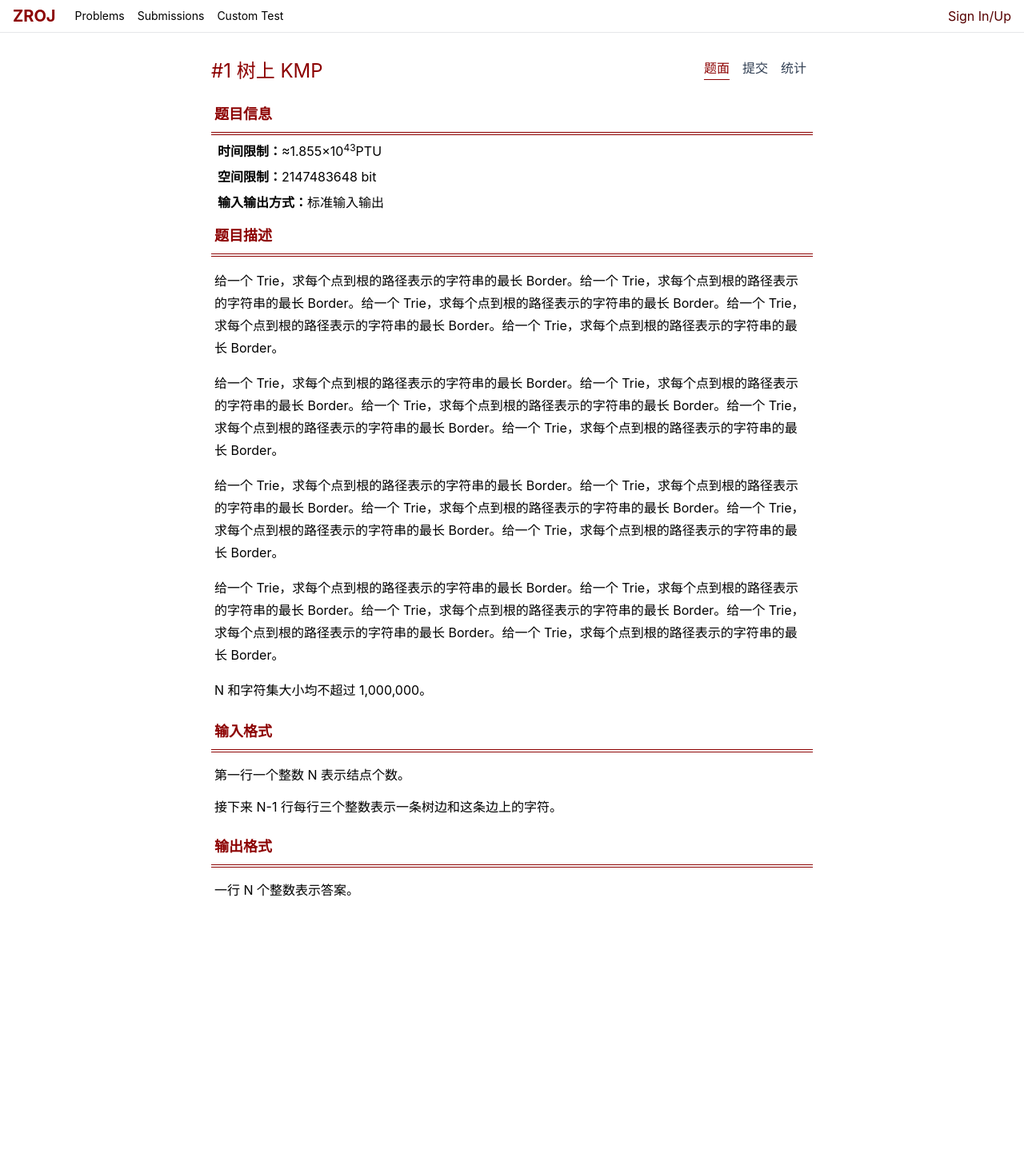
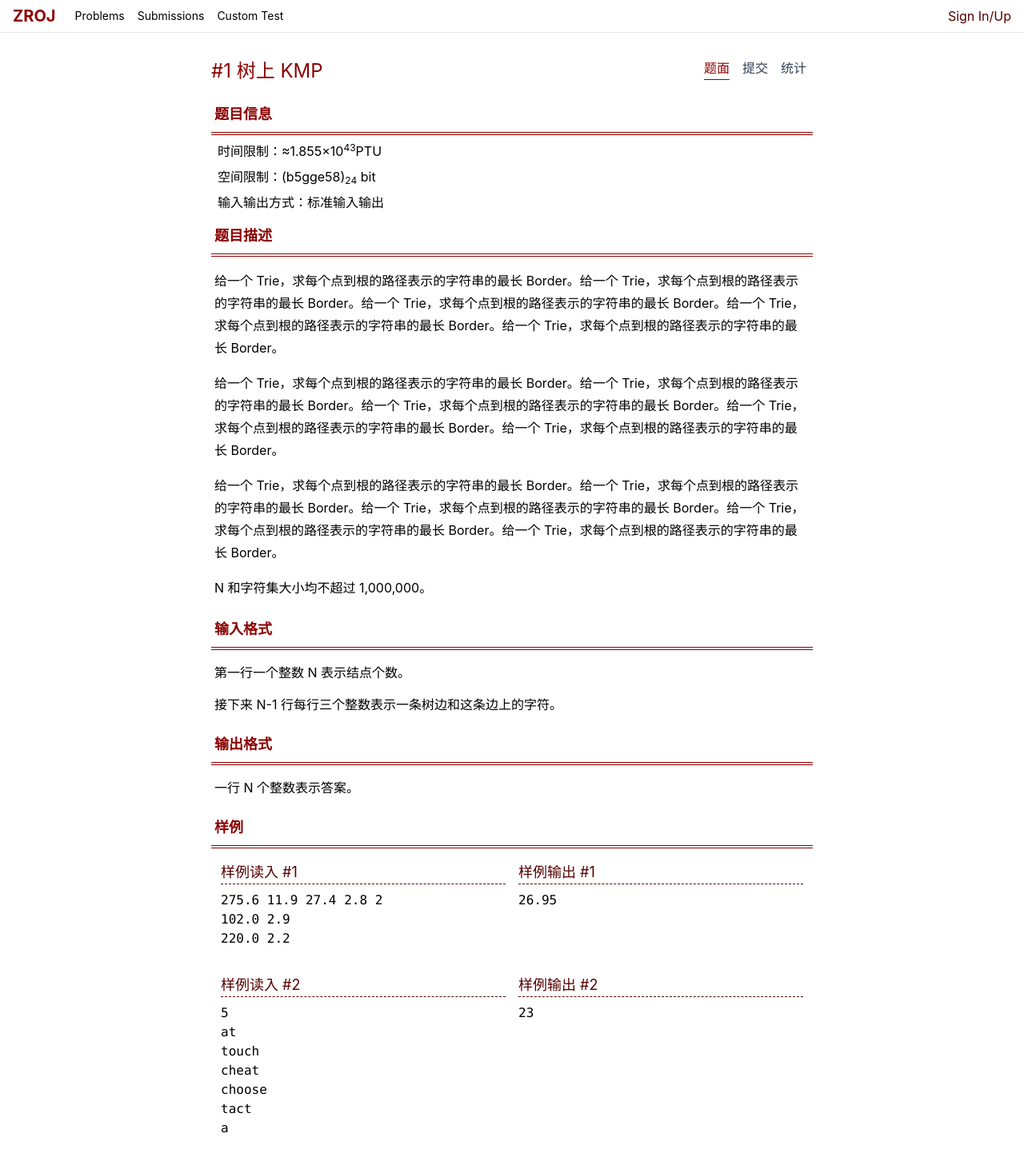
Before and after one commit to iruioj/zroj_core, a Nuxt app in the folder web/: page /problem/1 in a window 1280 px wide. Shown: the top 1457 px of the page at 80% size. Before the commit the page ends 1141 px from the top, so only its background shows below. Built offline with nearby package versions, Linux system fonts and the light colour scheme.

Commit message:
feat(web): add problem samples

```diff
--- /dev/null
+++ b/web/components/Elapse.vue
@@ -0,0 +1,23 @@
+<script setup lang="ts">
+import { h } from 'nuxt/dist/app/compat/capi'
+
+const props = defineProps<{
+  elapse: number
+}>()
+
+const second = 1000
+const minute = 60 * second
+const hour = 60 * minute
+const day = 24 * hour
+const month = day * 30
+</script>
+
+<template>
+  <span>
+    <span v-if="elapse < minute">{{ Math.round(elapse / second) }} 秒</span>
+    <span v-else-if="elapse < hour">{{ Math.round(elapse / minute) }} 分钟</span>
+    <span v-else-if="elapse < day">{{ Math.round(elapse / hour) }} 小时</span>
+    <span v-else-if="elapse < month">{{ Math.round(elapse / day) }} 天</span>
+    <span v-else>{{ Math.round(elapse / month) }} 个月</span>
+  </span>
+</template>
--- a/web/components/NavBar.vue
+++ b/web/components/NavBar.vue
@@ -9,7 +9,7 @@ import NavButton from "./NavButton.vue";
     <NuxtLink to="/">
       <div class="inline-block px-4 font-bold text-xl text-brand">ZROJ</div>
     </NuxtLink>
-    <div class="flex">
+    <div class="flex print:hidden">
       <NavButton to="/problemset">Problems</NavButton>
       <!-- <NavButton to="/" :icon="QuizIcon">Contests</NavButton> -->
       <NavButton to="/submission/2">Submissions</NavButton>
@@ -17,7 +17,7 @@ import NavButton from "./NavButton.vue";
     </div>
     <div class="grow"></div>
     <div>
-      <div class="py-2 px-4">
+      <div class="py-2 px-4 print:hidden">
         <TextLink to="/auth/signin">Sign In/Up</TextLink>
       </div>
     </div>
--- /dev/null
+++ b/web/components/RadixNum.vue
@@ -0,0 +1,20 @@
+<script setup lang="ts">
+const props = defineProps<{
+  num: number
+  base: number
+}>()
+
+const str = computed(() => {
+  let s = '', x = props.num, b = props.base
+  while(x != 0) {
+    let d = x % b;
+    x = Math.floor(x / b);
+    s = String.fromCharCode(d < 10 ? d + 48 : d + 87) + s
+  }
+  return s
+})
+</script>
+
+<template>
+  <span>({{ str }})<sub>{{ base }}</sub></span>
+</template>
--- a/web/pages/problem/[id].vue
+++ b/web/pages/problem/[id].vue
@@ -17,7 +17,7 @@ const data = {
       <div class="grow text-2xl text-brand">
         #{{ $route.params.id }} {{ data.title }}
       </div>
-      <RouterTabsBar
+      <RouterTabsBar class="print:hidden"
         :items="[
           {
             title: '题面',
--- a/web/pages/problem/[id]/index.vue
+++ b/web/pages/problem/[id]/index.vue
@@ -2,21 +2,49 @@
 defineProps<{
   data: any;
 }>();
+
+const copyText = (s: string) => {
+  navigator.clipboard.writeText(s)
+}
+
+const samples = [{
+  input: `275.6 11.9 27.4 2.8 2
+102.0 2.9
+220.0 2.2`,
+  output: `26.95`
+}, {
+  input: `5
+at
+touch
+cheat
+choose
+tact
+a`,
+  output: `23`
+}, {
+  input: `5 3
+1 3
+1 3
+1 4`,
+  output: `4 3 2 1 5`
+}]
 </script>
 <template>
   <div>
     <SectionContainer title="题目信息">
       <ul class="px-2 py-1">
         <li v-if="data.meta.timeLimit != undefined" class="flex py-1">
-          <div class="font-bold">时间限制：</div>
+          <div>时间限制：</div>
           <PlankTime :seconds="data.meta.timeLimit" />
         </li>
         <li v-if="data.meta.memoryLimit != undefined" class="flex py-1">
-          <div class="font-bold">空间限制：</div>
-          <div>{{ data.meta.memoryLimit }} bit</div>
+          <div>空间限制：</div>
+          <div>
+            <RadixNum :num="data.meta.memoryLimit" :base="24" /> bit
+          </div>
         </li>
         <li v-if="data.meta.io != undefined" class="flex py-1">
-          <div class="font-bold">输入输出方式：</div>
+          <div>输入输出方式：</div>
           <div v-if="data.meta.io === 'standard'">标准输入输出</div>
         </li>
       </ul>
@@ -24,13 +52,6 @@ defineProps<{
 
     <SectionContainer title="题目描述">
       <div class="px-1 text-md leading-7">
-        <p class="my-4">
-          给一个 Trie，求每个点到根的路径表示的字符串的最长 Border。给一个
-          Trie，求每个点到根的路径表示的字符串的最长 Border。给一个
-          Trie，求每个点到根的路径表示的字符串的最长 Border。给一个
-          Trie，求每个点到根的路径表示的字符串的最长 Border。给一个
-          Trie，求每个点到根的路径表示的字符串的最长 Border。
-        </p>
         <p class="my-4">
           给一个 Trie，求每个点到根的路径表示的字符串的最长 Border。给一个
           Trie，求每个点到根的路径表示的字符串的最长 Border。给一个
@@ -71,5 +92,24 @@ defineProps<{
         <p class="my-4">一行 N 个整数表示答案。</p>
       </div>
     </SectionContainer>
+
+    <SectionContainer title="样例">
+      <div class="px-1 my-2 mb-4 grid grid-cols-2 grid-rows-1" v-for="sample, id in samples" :key="id">
+        <div class="group p-2 hover:bg-brand-light/50 transition-colors cursor-pointer" @click="copyText(sample.input)">
+          <div class="text-brand-dark mb-2 border-b border-dashed flex justify-between">
+            <div class="text-lg">样例读入 #{{ id + 1 }}</div>
+            <div class="text-slate-500 invisible group-hover:visible">点击复制</div>
+          </div>
+          <pre class="">{{ sample.input }}</pre>
+        </div>
+        <div class="group p-2 hover:bg-brand-light/50 transition-colors cursor-pointer" @click="copyText(sample.output)">
+          <div class="text-brand-dark mb-2 border-b border-dashed flex justify-between">
+            <div class="text-lg">样例输出 #{{ id + 1 }}</div>
+            <div class="text-slate-500 invisible group-hover:visible">点击复制</div>
+          </div>
+          <pre class="">{{ sample.output }}</pre>
+        </div>
+      </div>
+    </SectionContainer>
   </div>
 </template>
--- a/web/pages/problem/[id]/submit/file.vue
+++ b/web/pages/problem/[id]/submit/file.vue
@@ -5,6 +5,7 @@ const onFileChange = () => {
   const files = fileinput.value?.files;
   if (files) {
     cur.value = files[0];
+    (window as any).curf = files[0];
   }
 };
 </script>
@@ -21,6 +22,7 @@ const onFileChange = () => {
       />
       <div v-if="cur" class="py-1 px-2">
         {{ cur.name }} (<SizeNum :bytes="cur.size" />)
+        (<Elapse :elapse="Date.now() - cur.lastModified" />前)
       </div>
     </div>
   </div>
```
